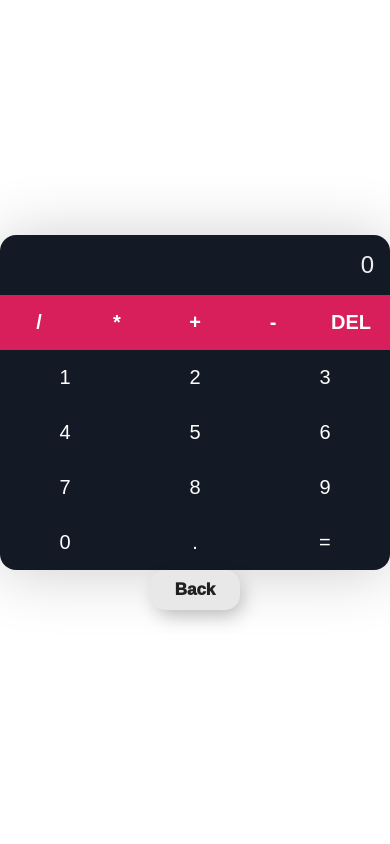
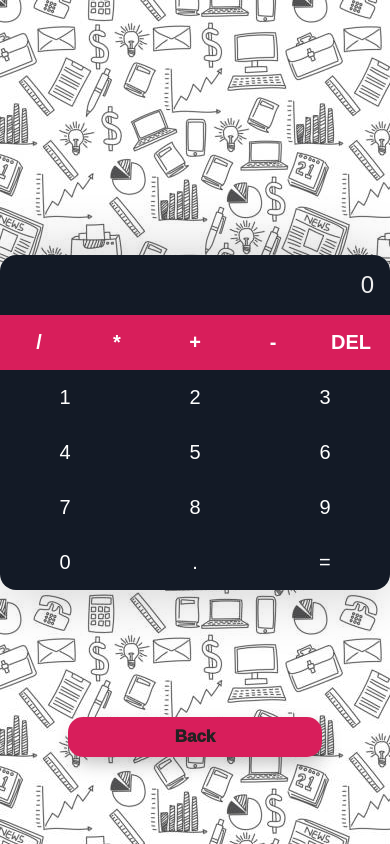
Before and after one commit to MohammadHarakeh/multi-app, a React (Create React App) app: page /Calculator in a window 390 px wide. Built offline with nearby package versions, Linux system fonts and the light colour scheme.

Commit message:
finished calculator and fixed some css

```diff
--- a/src/Pages/componenets/Calculator/calculator.css
+++ b/src/Pages/componenets/Calculator/calculator.css
@@ -12,6 +12,8 @@
   height: 100vh;
   align-items: center;
   justify-content: center;
+  gap: 25px;
+  background-image: url("../../../Assets/calculatorBackGround.jpg");
 }
 
 .calculator {
@@ -71,3 +73,32 @@
   max-width: 33.33%;
   background-color: var(--dark);
 }
+
+.back-calc button {
+  background-color: var(--primary);
+  width: 21%;
+}
+
+@media screen and (max-width: 1500px) {
+  .back-btn button {
+    width: 26%;
+  }
+}
+
+@media screen and (max-width: 1000px) {
+  .back-btn button {
+    width: 50%;
+  }
+}
+
+@media screen and (max-width: 650px) {
+  .back-btn button {
+    width: 65%;
+  }
+}
+
+@media screen and (max-width: 400px) {
+  .back-btnbutton {
+    width: 100%;
+  }
+}
--- a/src/Pages/componenets/Calculator/calculator.jsx
+++ b/src/Pages/componenets/Calculator/calculator.jsx
@@ -1,4 +1,4 @@
-import { React, useState } from "react";
+import { React, useState, useEffect } from "react";
 import { useNavigate } from "react-router-dom";
 import "./calculator.css";
 
@@ -38,6 +38,33 @@ function Calculator() {
     setCalc(eval(calc).toString());
   };
 
+  const deleteLast = () => {
+    if (calc === "") {
+      return;
+    }
+    const value = calc.slice(0, -1);
+    setCalc(value);
+  };
+
+  useEffect(() => {
+    const handleKeyDown = (event) => {
+      const { key } = event;
+      if (!isNaN(key) || key === "." || ops.includes(key)) {
+        updateCalc(key);
+      } else if (key === "Enter") {
+        calculate();
+      } else if (key === "Backspace") {
+        deleteLast();
+      }
+    };
+
+    window.addEventListener("keydown", handleKeyDown);
+
+    return () => {
+      window.removeEventListener("keydown", handleKeyDown);
+    };
+  }, [calc]);
+
   const navigate = useNavigate();
   const backClick = () => {
     navigate("/");
@@ -57,7 +84,7 @@ function Calculator() {
           <button onClick={() => updateCalc("+")}>+</button>
           <button onClick={() => updateCalc("-")}>-</button>
 
-          <button>DEL</button>
+          <button onClick={deleteLast}>DEL</button>
         </div>
 
         <div className="digits">
@@ -69,7 +96,7 @@ function Calculator() {
         </div>
       </div>
 
-      <div className="search-wrapper back-btn">
+      <div className="search-wrapper back-btn back-calc">
         <button onClick={backClick}>Back</button>
       </div>
     </div>
--- a/src/Pages/componenets/Weather/weather.css
+++ b/src/Pages/componenets/Weather/weather.css
@@ -47,7 +47,7 @@
   padding: 18px 15px;
   outline: none;
   text-align: center;
-  width: 200px;
+  width: 50%;
   transition: 0.5s;
   font-size: 20px;
 }
@@ -57,7 +57,7 @@
 }
 
 .search-wrapper input[type="text"]:focus {
-  width: 280px;
+  width: 70%;
 }
 
 .search-wrapper button {
@@ -101,15 +101,29 @@
 }
 
 .back-btn {
+  position: absolute;
   display: flex;
   justify-content: center;
   align-items: flex-end;
+  top: 80%;
+}
+
+.back-btn button {
+  width: 30%;
 }
 
 @media screen and (max-width: 1500px) {
   .weather-card-wrapper {
     width: 35%;
     height: 65vh;
+  }
+
+  .back-btn button {
+    width: 35%;
+  }
+
+  .back-btn {
+    top: 85%;
   }
 }
 
@@ -118,12 +132,20 @@
     width: 50%;
     height: 62vh;
   }
+
+  .back-btn button {
+    width: 50%;
+  }
 }
 
 @media screen and (max-width: 650px) {
   .weather-card-wrapper {
     width: 80%;
     height: 62vh;
+  }
+
+  .back-btn button {
+    width: 80%;
   }
 }
 
@@ -132,4 +154,8 @@
     width: 100%;
     height: 62vh;
   }
+
+  .back-btn button {
+    width: 100%;
+  }
 }
--- a/src/Pages/componenets/Weather/weather.jsx
+++ b/src/Pages/componenets/Weather/weather.jsx
@@ -107,10 +107,9 @@ function Weather() {
             <b>Day 3 Forecast: </b> {predicted.hourly.temperature_2m[68]} °C
           </p>
         )}
-
-        <div className="search-wrapper back-btn">
-          <button onClick={backClick}>Back</button>
-        </div>
+      </div>
+      <div className="search-wrapper back-btn">
+        <button onClick={backClick}>Back</button>
       </div>
     </div>
   );
```
Also changed, not shown: src/Assets/calculatorBackGround.jpg (added).
